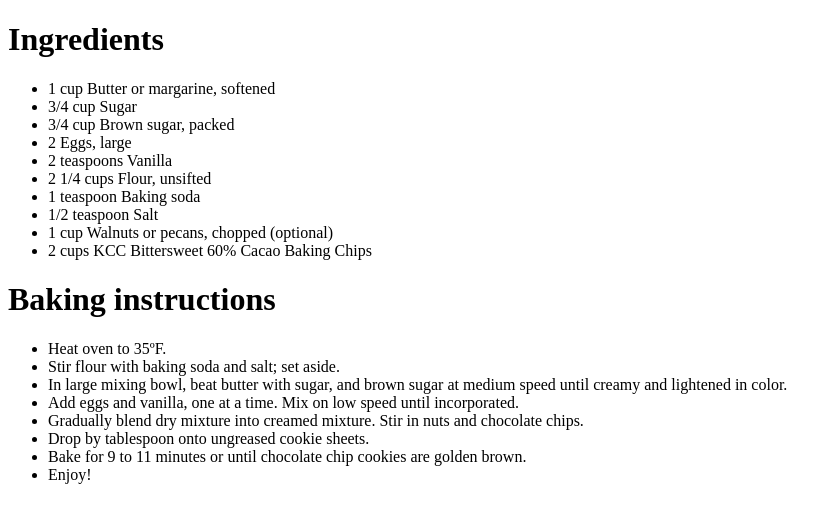
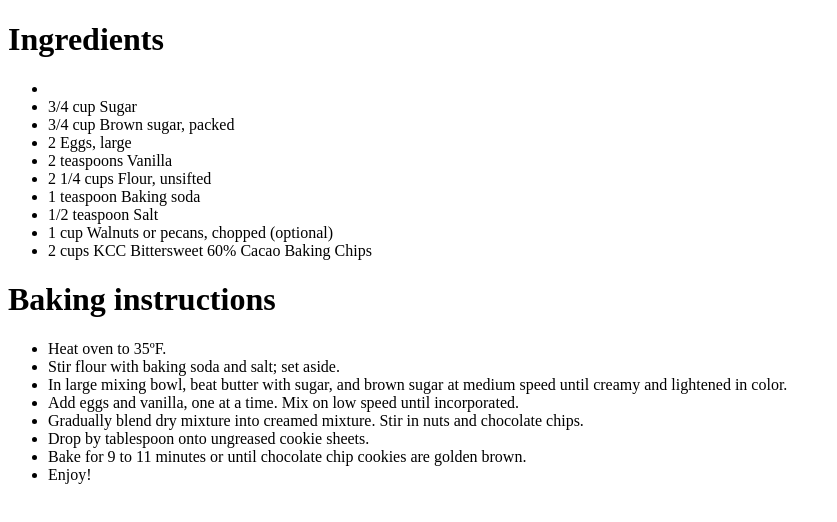
Before and after one commit to Nataliia-Demianchuk/00_test_video_git, a plain HTML site: page secret recipe.htm in a window 1280 px wide. Shown: the whole page, without its empty margins (0-837 px from the left). Drawn offline with Linux system fonts and the light colour scheme.

Commit message:
upd index text file

```diff
--- a/secret recipe.htm
+++ b/secret recipe.htm
@@ -4,7 +4,7 @@
 
 <h1>Ingredients</h1>
 <ul>
-<li>1 cup Butter or margarine, softened</li>
+<li>
 <li>3/4 cup Sugar</li>
 <li>3/4 cup Brown sugar, packed</li>
 <li>2 Eggs, large</li>
```
